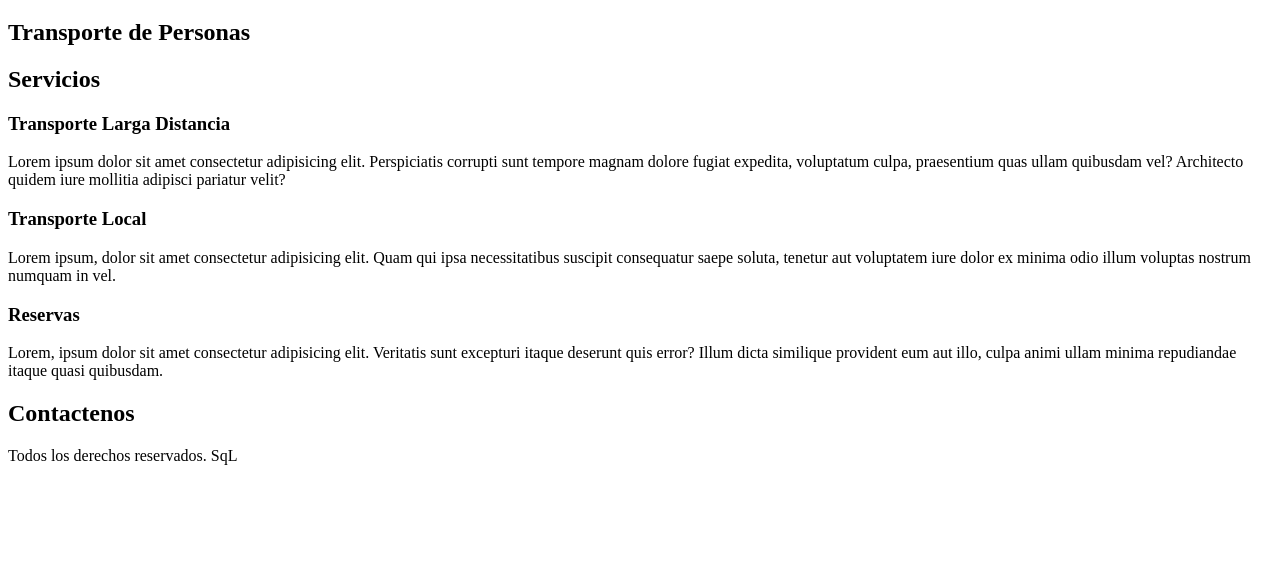
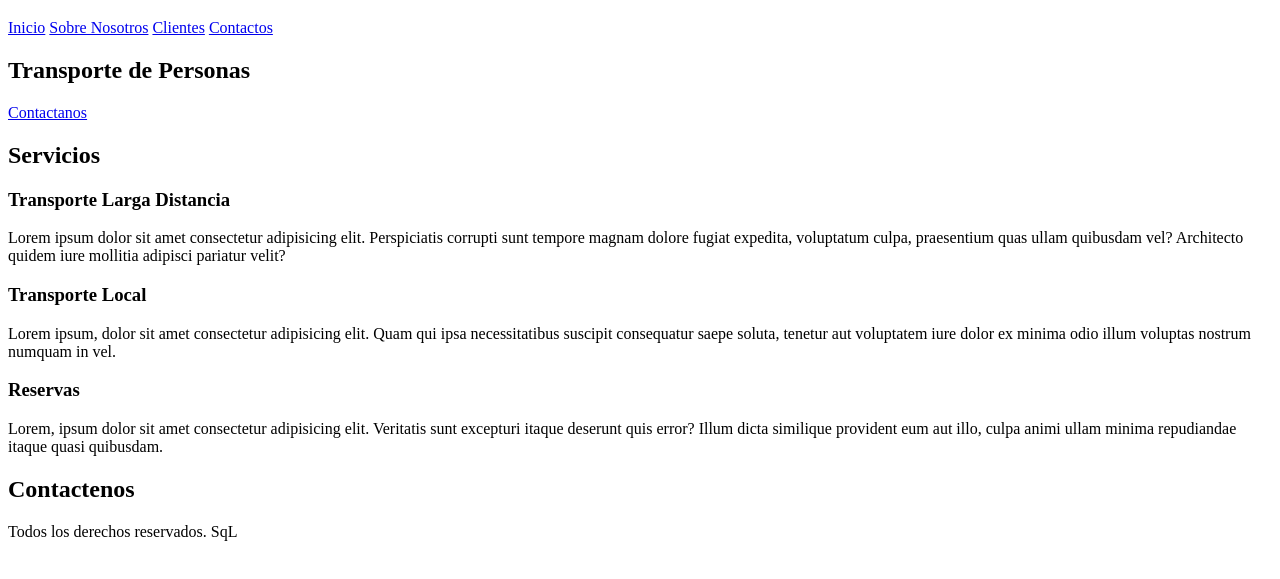
Before and after one commit to Steveq18/TaxiApp, a plain HTML site: page index.html in a window 1280 px wide. Shown: the part 61-640 px from the top of the page. Drawn offline with Linux system fonts and the light colour scheme.

Commit message:
Agregado barra navegacion

```diff
--- a/index.html
+++ b/index.html
@@ -10,8 +10,15 @@
     <header>
         <h1>TaxiApp</h1>
     </header>
+    <nav>
+        <a href="#">Inicio</a>
+        <a href="#">Sobre Nosotros</a>
+        <a href="#">Clientes</a>
+        <a href="#">Contactos</a>
+    </nav>
     <section>
         <h2> Transporte de Personas</h2>
+        <a href="#">Contactanos</a>
 
     </section>
 <main>
```
